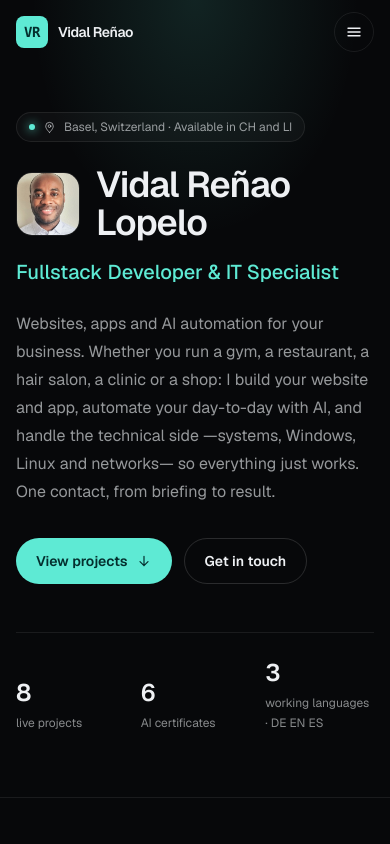
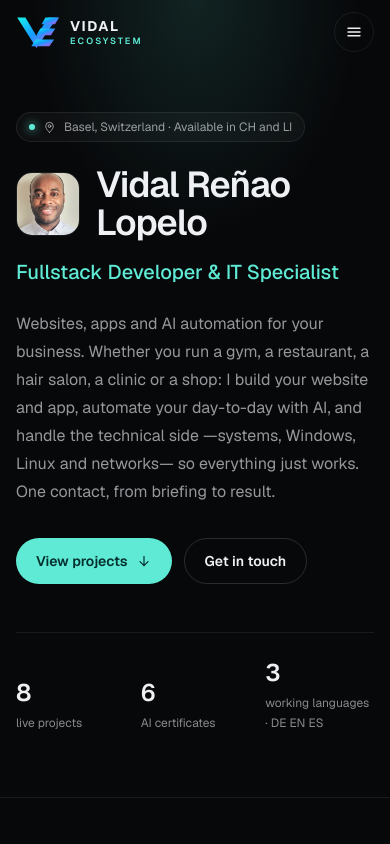
Before and after one commit to vidal-renao/vidal-pro-portfolio, a Next.js app: page /en in a window 390 px wide. Shown: the top 844 px of the page. Built offline with nearby package versions, Linux system fonts and the light colour scheme.

Commit message:
feat(brand): replace VR badge with responsive VE identity

```diff
--- a/components/layout/SiteHeader.tsx
+++ b/components/layout/SiteHeader.tsx
@@ -1,6 +1,7 @@
 "use client";
 import { useEffect, useState } from "react";
 import { Close, Download, Menu } from "@/components/ui/icons";
+import { BrandMark } from "@/components/ui/BrandMark";
 
 interface Props {
   locale: string;
@@ -58,9 +59,12 @@ export function SiteHeader({ locale, brand, sections, labels }: Props) {
       <a href="#main" className="sr-only focus:not-sr-only focus:fixed focus:left-4 focus:top-4 focus:z-[60] focus:rounded-lg focus:bg-accent focus:px-4 focus:py-2 focus:text-accent-ink">{labels.skip}</a>
       <header className={`fixed inset-x-0 top-0 z-50 transition-colors duration-300 ${scrolled || open ? "border-b border-line bg-bg/85 backdrop-blur-xl" : "border-b border-transparent"}`}>
         <div className="mx-auto flex h-16 max-w-6xl items-center justify-between gap-4 px-4 sm:px-6">
-          <a href="#top" className="flex items-center gap-2.5 font-semibold tracking-tight text-ink">
-            <span aria-hidden className="flex h-8 w-8 items-center justify-center rounded-lg bg-accent font-mono text-sm font-bold text-accent-ink">VR</span>
-            <span className="text-sm sm:text-base">{brand}</span>
+          <a href="#top" aria-label="VIDAL ECOSYSTEM — inicio" className="group flex shrink-0 items-center gap-2.5 font-semibold tracking-tight text-ink">
+            <BrandMark className="h-9 w-11 shrink-0" />
+            <span className="flex flex-col leading-tight">
+              <span className="text-sm font-bold tracking-[0.12em] sm:text-base">VIDAL</span>
+              <span className="text-[9px] font-semibold tracking-[0.23em] text-accent sm:text-[10px]">ECOSYSTEM</span>
+            </span>
           </a>
           <nav aria-label="Main" className="hidden items-center gap-1 lg:flex">
             {sections.map((s) => (
```
